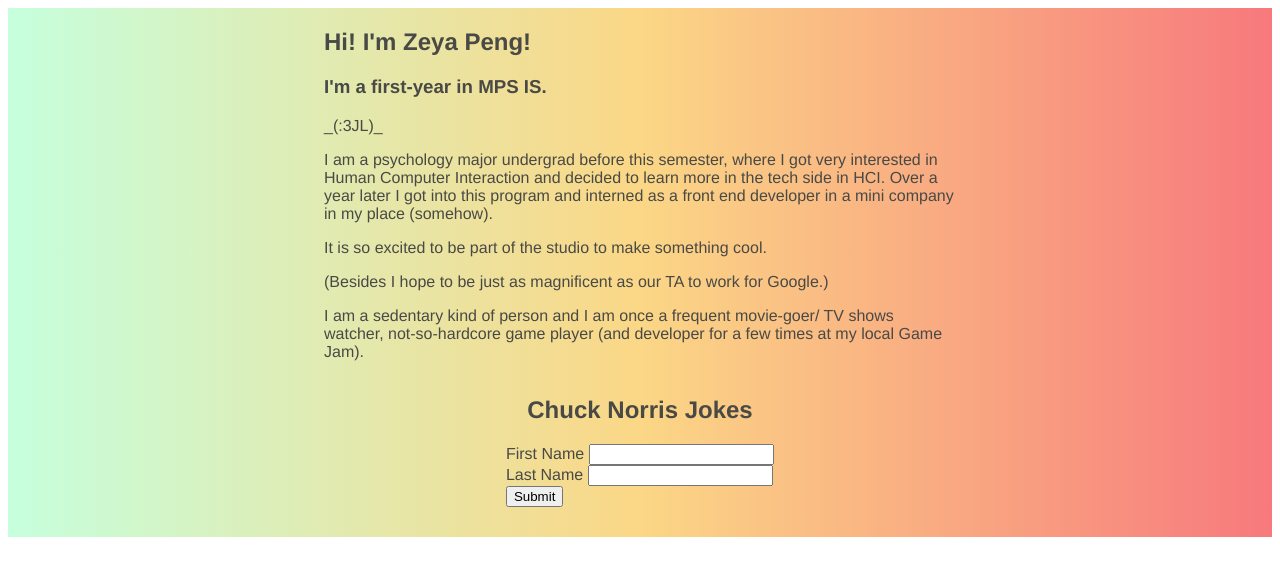
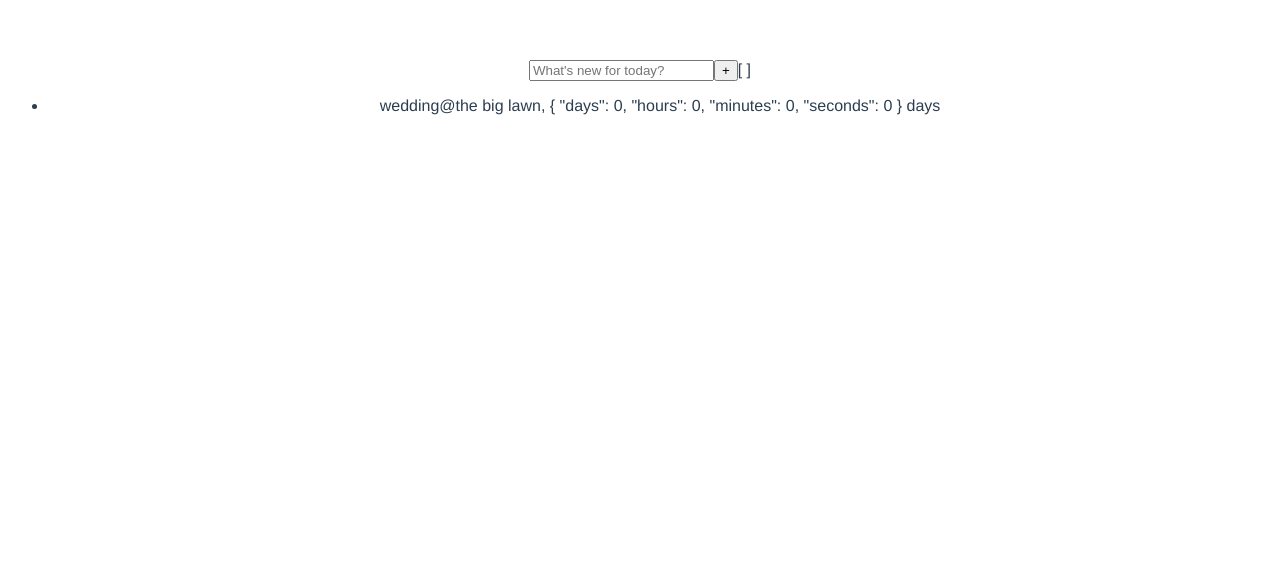
Before and after one commit to zeyap/Countdown-pwa, a Vue app: page / in a window 1280 px wide. Shown: the top 576 px of the page. Built offline with nearby package versions, Linux system fonts and the light colour scheme.

Commit message:
basic framework

```diff
--- a/package.json
+++ b/package.json
@@ -1,5 +1,5 @@
 {
-  "name": "hello",
+  "name": "zp82-homework-01",
   "version": "0.1.0",
   "private": true,
   "scripts": {
--- a/public/index.html
+++ b/public/index.html
@@ -5,11 +5,11 @@
     <meta http-equiv="X-UA-Compatible" content="IE=edge">
     <meta name="viewport" content="width=device-width,initial-scale=1.0">
     <link rel="icon" href="<%= BASE_URL %>favicon.ico">
-    <title>hello</title>
+    <title>zp82-homework-01</title>
   </head>
   <body>
     <noscript>
-      <strong>We're sorry but hello doesn't work properly without JavaScript enabled. Please enable it to continue.</strong>
+      <strong>We're sorry but zp82-homework-01 doesn't work properly without JavaScript enabled. Please enable it to continue.</strong>
     </noscript>
     <div id="app"></div>
     <!-- built files will be auto injected -->
--- a/src/App.vue
+++ b/src/App.vue
@@ -1,88 +1,46 @@
 <template>
   <div id="app">
-    <div id = "selfIntro">
-    <h2>Hi! I'm Zeya Peng!</h2>
-    <h3>I'm a first-year in MPS IS.</h3>
-    <p>_(:3JL)_</p>
-    <p>I am a psychology major undergrad before this semester, where I got very interested in Human Computer Interaction and decided to learn more in the tech side in HCI.
-      Over a year later I got into this program and interned as a front end developer in a mini company in my place (somehow).
-    </p>
-    <p>It is so excited to be part of the studio to make something cool.</p>
-    <p>(Besides I hope to be just as magnificent as our TA to work for Google.)</p>
-    <p>I am a sedentary kind of person and I am once a frequent movie-goer/ TV shows watcher, not-so-hardcore game player (and developer for a few times at my local Game Jam). </p>
-    </div>
-    <h2>Chuck Norris Jokes</h2>
-    <div class="chuckNorris">
-      <div class="field">
-        <label for="firstName">First Name</label>
-        <input id="firstName" type="text" v-model="firstName" name="firstName" />
-      </div>
-      <div class="field">
-        <label for="lastName">Last Name</label>
-        <input id="lastName" type="text" v-model="lastName" name="lastName" />
-      </div>
-      <button @click="getJokes">Submit</button>
-      <div class="joke" v-html="joke"></div>
-    </div>
+      <EventInput msg="What's new for today?"/>
+      <Upcoming v-bind:upcomingList="formatEvents"/>
+      <Ended/>
   </div>
 </template>
 
 <script lang="ts">
-import { Component, Provide, Vue } from "vue-property-decorator";
+import { Component, Vue } from 'vue-property-decorator';
+import EventInput from './components/EventInput.vue';
+import Upcoming from './components/Upcoming.vue';
+import Ended from './components/Ended.vue';
 
-@Component
+import data from './assets/test_events.json';
+import Event from './components/Event';
+
+// const testData = data.default
+//   .map((e: any) => new Event(e.date, e.title, e.place, e.status));
+// console.log(testData, testData.length);
+
+@Component({
+  components: {
+    EventInput,
+    Upcoming,
+    Ended,
+  },
+})
+
 export default class App extends Vue {
-  @Provide() firstName = "";
-  @Provide() lastName = "";
-  @Provide() joke = "";
-  getJokes() {
-    // this.updateJoke("Loading joke...");
-    const url = `http://api.icndb.com/jokes/random
-      ?firstName=${this.firstName}&lastName=${this.lastName}&limitTo=[nerdy]`;
-    fetch(url)
-      .then(result => {
-        return result.json();
-      })
-      .then(response => {
-        const { joke } = response.value;
-        this.updateJoke(joke);
-      })
-      .catch(err => {
-        this.updateJoke(err);
-      });
-  }
-  updateJoke(joke: string) {
-    this.joke = joke;
-  }
+  public formatEvents = data.default
+  .map((e: any) => new Event(e.date, e.title, e.place, e.status))
+  // console.log(formatEvents: any)
 }
 </script>
 
 <style>
 #app {
-  font-family: "Avenir", Helvetica, Arial, sans-serif;
+  font-family: 'Avenir', Helvetica, Arial, sans-serif;
   -webkit-font-smoothing: antialiased;
   -moz-osx-font-smoothing: grayscale;
-  text-align: left;
-  color: #494945;
-  background: #c6ffdd; /* fallback for old browsers */
-  background: -webkit-linear-gradient(to right, #c6ffdd, #fbd786, #f7797d); /* Chrome 10-25, Safari 5.1-6 */
-  background: linear-gradient(to right, #c6ffdd, #fbd786, #f7797d); /* W3C, IE 10+/ Edge, Firefox 16+, Chrome 26+, Opera 12+, Safari 7+ */
-  display: flex;
-  align-items: center;
-  justify-content: center;
-  flex-direction: column;
-}
-.chuckNorris {
-  margin-bottom: 30px;
-}
-img {
-  width: 20%;
-}
-input {
-  margin-left: 5px;
-}
-#selfIntro{
-  margin: 0 auto;
-  width: 50%;
+  text-align: center;
+  color: #2c3e50;
+  margin-top: 60px;
 }
 </style>
--- /dev/null
+++ b/src/assets/test_events.json
@@ -0,0 +1,8 @@
+{
+    "default":[{
+        "date": "December 17, 2018 13:24:00",
+        "title": "wedding",
+        "place": "the big lawn",
+        "status": 0
+    }]
+}
--- /dev/null
+++ b/src/components/Ended.vue
@@ -0,0 +1,32 @@
+<template>
+  <div class="ended">
+
+  </div>
+</template>
+
+<script lang="ts">
+import { Component, Prop, Vue } from 'vue-property-decorator';
+
+@Component
+export default class Ended extends Vue {
+//   @Prop() private msg!: string;
+}
+</script>
+
+<!-- Add "scoped" attribute to limit CSS to this component only -->
+<style scoped>
+h3 {
+  margin: 40px 0 0;
+}
+ul {
+  list-style-type: none;
+  padding: 0;
+}
+li {
+  display: inline-block;
+  margin: 0 10px;
+}
+a {
+  color: #42b983;
+}
+</style>
--- /dev/null
+++ b/src/components/Event.ts
@@ -0,0 +1,12 @@
+export default class Event {
+    protected date: Date;
+    protected title: string;
+    protected place: string;
+    protected status: number;
+    constructor(date: Date, title: string, place: string, status: number) {
+        this.date = date;
+        this.title = title;
+        this.place = place;
+        this.status = status;
+    }
+}
--- /dev/null
+++ b/src/components/EventInput.vue
@@ -0,0 +1,22 @@
+<template>
+  <div class="event-input">
+    <input type="text" v-bind:placeholder="placeholder"/>
+    <input type="button" value = "+"/>
+    <span>[ ]</span>
+  </div>
+</template>
+
+<script lang="ts">
+import { Component, Prop, Vue } from 'vue-property-decorator';
+
+@Component
+export default class EventInput extends Vue {
+    @Prop() private msg!: string;
+    private placeholder = this.msg || ''; // placeholder 'placeholder' displays value of prop 'msg'
+}
+</script>
+
+<!-- Add "scoped" attribute to limit CSS to this component only -->
+<style scoped>
+
+</style>
--- /dev/null
+++ b/src/components/Upcoming.vue
@@ -0,0 +1,61 @@
+<template>
+  <div class="upcoming">
+    <ul>
+        <li v-for="item in upcomingList">
+            {{item.title}}@{{item.place}}, {{interval}} days
+        </li>
+    </ul>
+  </div>
+</template>
+
+<script lang="ts">
+import { Component, Prop, Vue } from 'vue-property-decorator';
+import Event from './Event';
+
+@Component({
+})
+export default class Upcoming extends Vue {
+  @Prop() private upcomingList: any;
+  // constructor(super){
+  //   super();
+  //   while(true){
+  //     this.interval = this.timeBetween();
+  //   }
+  // };
+  private timeBetween = function( date1: Date, date2: Date ) {
+    //Get 1 day in milliseconds
+    let one_day=1000*60*60*24;
+    let one_hour = 1000*60*60;
+    let one_minute = 1000*60;
+
+    var difference_ms:number = 0;
+    if(false === date1 instanceof Date){
+      date1 = new Date(date1);
+    }
+    if(false===date2 instanceof Date){
+      date2 = new Date(date2);
+    }
+    difference_ms = date1.getTime() - date2.getTime();
+    let days = Math.floor(difference_ms/one_day);
+    difference_ms-=days*one_day;
+    let hours = Math.floor(difference_ms/one_hour);
+    difference_ms-=hours*one_hour;
+    let minutes = Math.floor(difference_ms/one_minute);
+    difference_ms-=minutes*one_minute;
+    let seconds = Math.floor(difference_ms/1000);
+    // Convert back to days and return
+    return {
+      days,hours,minutes,seconds
+    };
+  };
+  private interval:object = {
+    days:0,hours:0,minutes:0,seconds:0
+  };
+  private currTime = new Date();
+}
+</script>
+
+<!-- Add "scoped" attribute to limit CSS to this component only -->
+<style scoped>
+
+</style>
--- a/src/main.ts
+++ b/src/main.ts
@@ -1,6 +1,5 @@
 import Vue from 'vue';
 import App from './App.vue';
-import './registerServiceWorker';
 
 Vue.config.productionTip = false;
 
--- a/src/shims-vue.d.ts
+++ b/src/shims-vue.d.ts
@@ -2,3 +2,8 @@ declare module '*.vue' {
   import Vue from 'vue';
   export default Vue;
 }
+
+declare module '*.json' {
+  const value: any;
+  export default value;
+}
```
Also changed, not shown: public/manifest.json, 2 other files (tests, documents, lock files or other folders).
